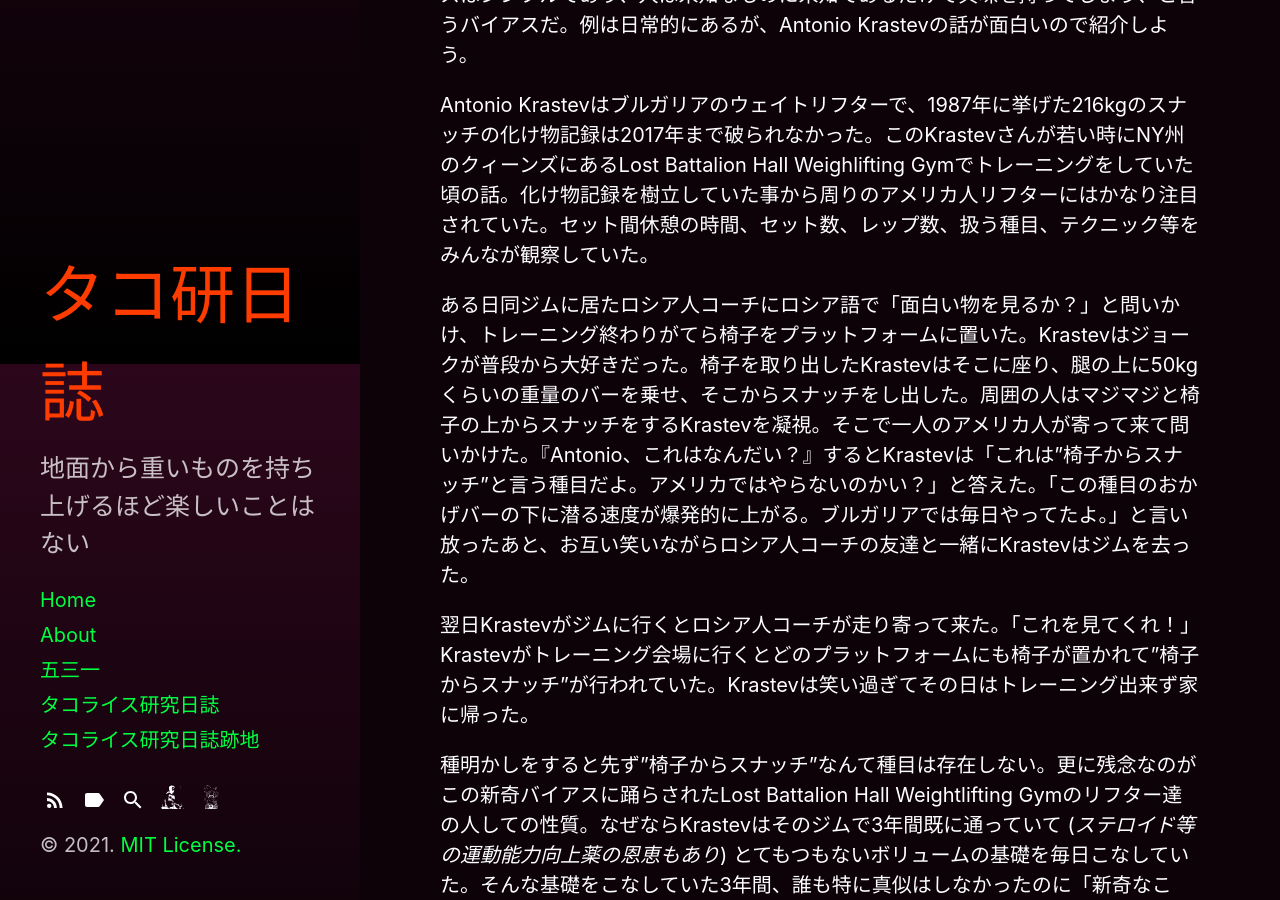
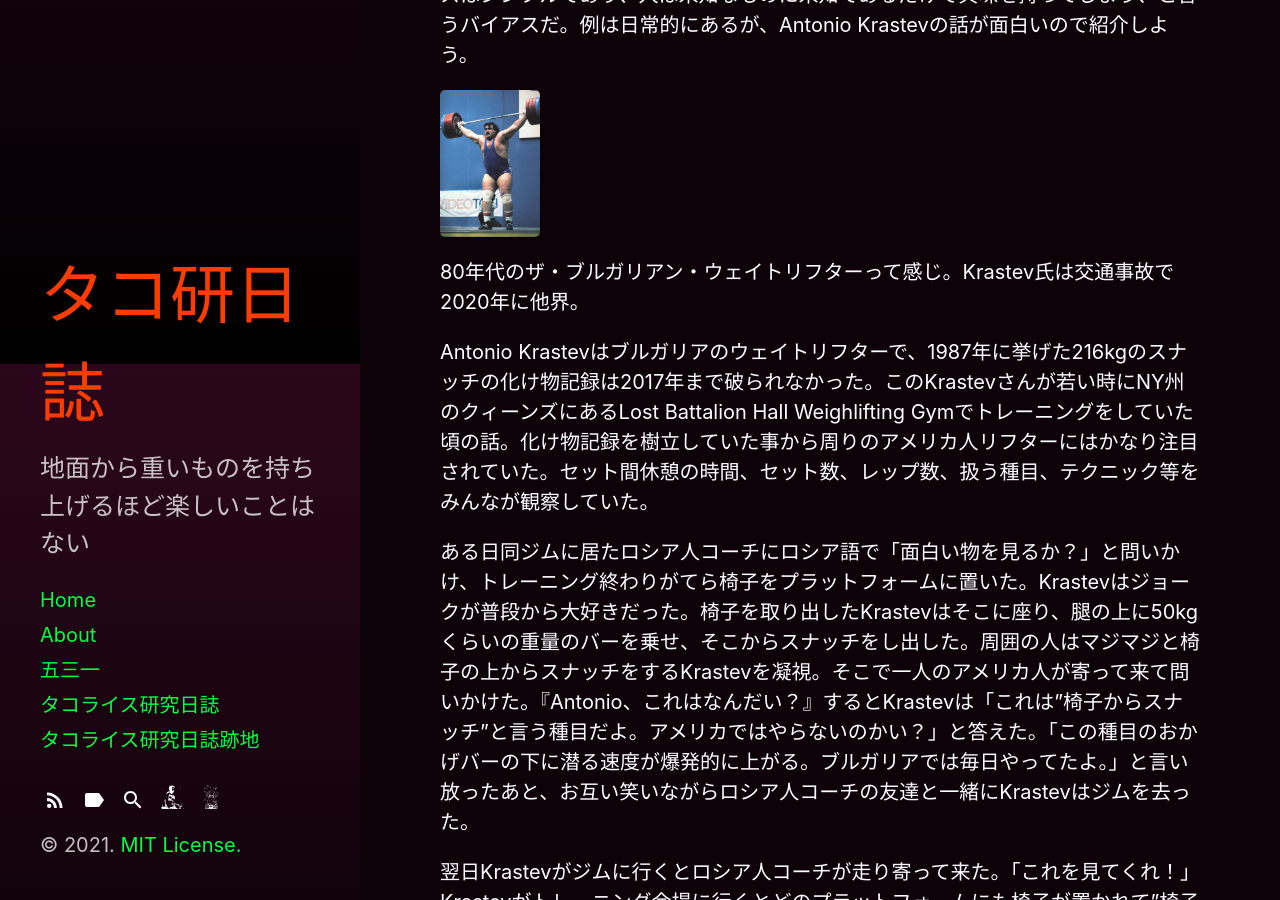
Before and after one commit to buckybean/buckybean.github.io, a Jekyll site: the page built from _posts/tacokennisshi/2021-07-21-tacokennisshi-noveltybias.md, in a window 1280 px wide and 900 px high, scrolled down 1436 px. Built offline with Jekyll 4.4.1, drawn with Linux system fonts in a browser that asks for light colours; comment, search, counter and statistics services are not loaded.

Commit message:
Krastev Photo

```diff
--- a/_posts/tacokennisshi/2021-07-21-tacokennisshi-noveltybias.md
+++ b/_posts/tacokennisshi/2021-07-21-tacokennisshi-noveltybias.md
@@ -26,6 +26,8 @@ tags:
 
 基本が売れない理由の一つに「新奇バイアス」があると思う。ここで言う新奇バイアスはシンプルであり、人は未知なものに未知であるだけで興味を持ってしまう、と言うバイアスだ。例は日常的にあるが、Antonio Krastevの話が面白いので紹介しよう。
 
+<a href="/assets/tacokennisshi/21JUL2021/Antonio_Krastev_1987.jpeg"><img src="/assets/tacokennisshi/21JUL2021/Antonio_Krastev_1987.jpeg" width="100" /> </a> 80年代のザ・ブルガリアン・ウェイトリフターって感じ。Krastev氏は交通事故で2020年に他界。
+
 Antonio Krastevはブルガリアのウェイトリフターで、1987年に挙げた216kgのスナッチの化け物記録は2017年まで破られなかった。このKrastevさんが若い時にNY州のクィーンズにあるLost Battalion Hall Weighlifting Gymでトレーニングをしていた頃の話。化け物記録を樹立していた事から周りのアメリカ人リフターにはかなり注目されていた。セット間休憩の時間、セット数、レップ数、扱う種目、テクニック等をみんなが観察していた。
 
 ある日同ジムに居たロシア人コーチにロシア語で「面白い物を見るか？」と問いかけ、トレーニング終わりがてら椅子をプラットフォームに置いた。Krastevはジョークが普段から大好きだった。椅子を取り出したKrastevはそこに座り、腿の上に50kgくらいの重量のバーを乗せ、そこからスナッチをし出した。周囲の人はマジマジと椅子の上からスナッチをするKrastevを凝視。そこで一人のアメリカ人が寄って来て問いかけた。『Antonio、これはなんだい？』するとKrastevは「これは”椅子からスナッチ”と言う種目だよ。アメリカではやらないのかい？」と答えた。「この種目のおかげバーの下に潜る速度が爆発的に上がる。ブルガリアでは毎日やってたよ。」と言い放ったあと、お互い笑いながらロシア人コーチの友達と一緒にKrastevはジムを去った。
```
Also changed, not shown: assets/tacokennisshi/21JUL2021/Antonio_Krastev_1987.jpeg (added).
